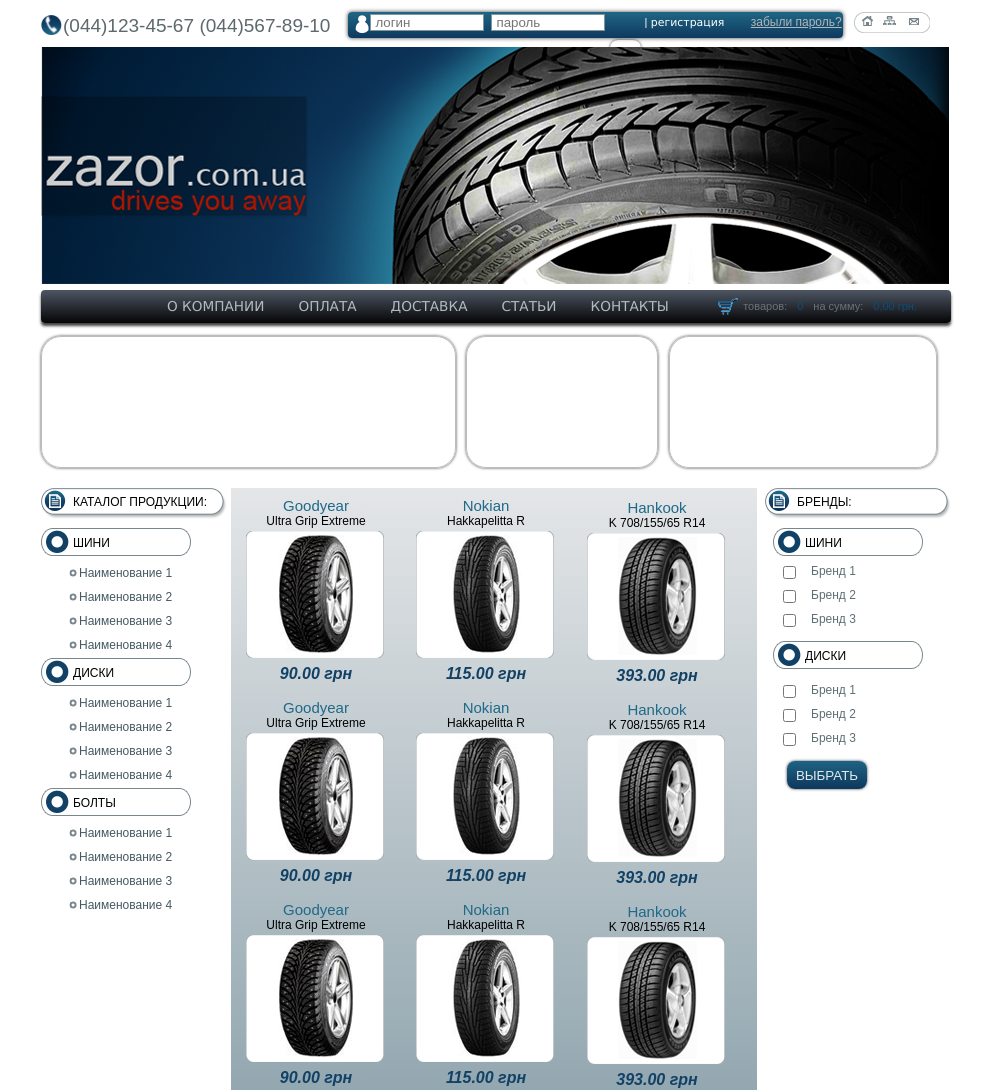
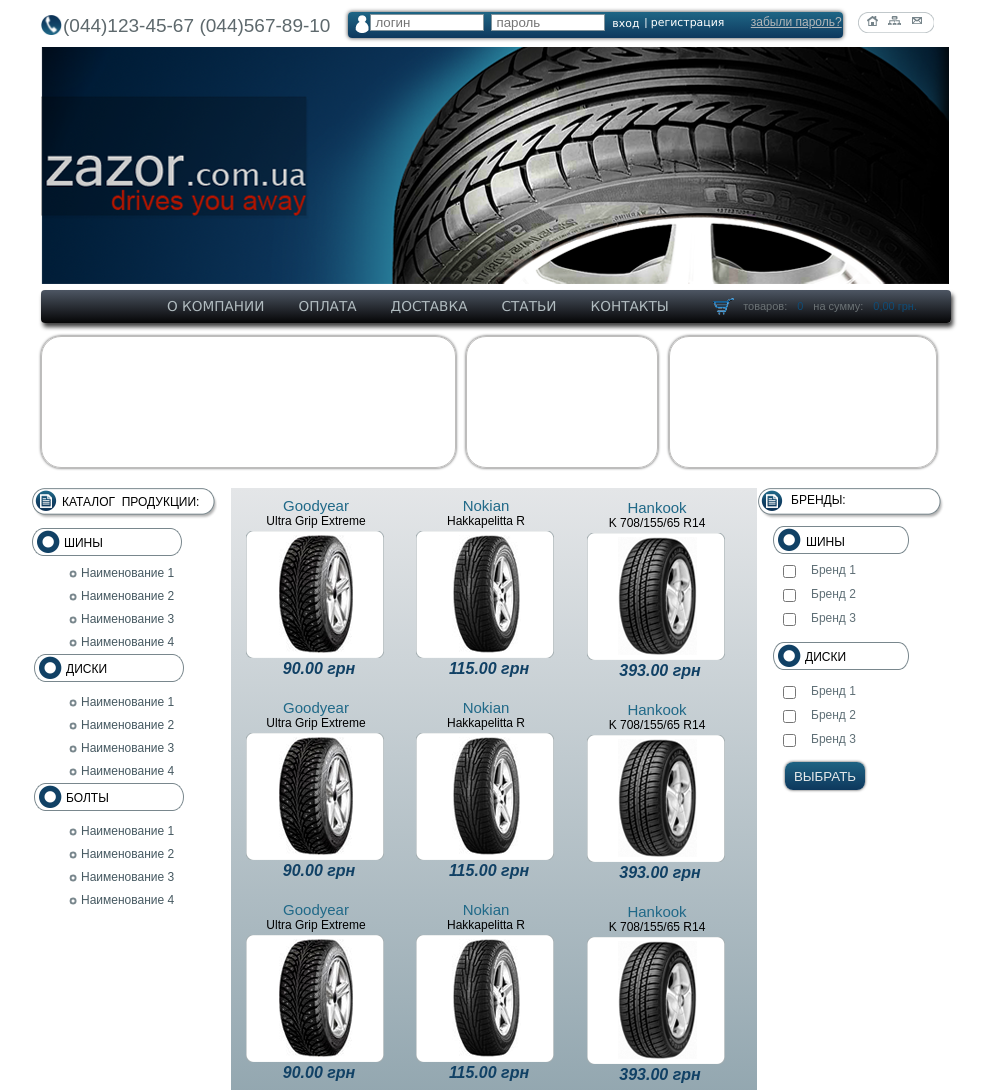
Before and after one commit to Honcharko/Honcharko.github.io, a plain HTML site: page html/h6/index.html in a window 1280 px wide. Shown: the top 1090 px of the page, without its empty margins (144-1131 px from the left). Drawn offline with Linux system fonts and the light colour scheme.

Commit message:
hw_6 fixed

```diff
--- a/html/h6/css/style.css
+++ b/html/h6/css/style.css
@@ -8,7 +8,7 @@
     width: 910px;
     height: 1295px;
     position: relative;
-    font-family: Arial, Helvetica, sans-serif;
+    font-family: LucidaSansUnicode ,Arial,  sans-serif;
 }
 header{
     padding-top: 15px;
@@ -64,7 +64,7 @@
 .login input::-webkit-input-placeholder{
     padding: 0 4px;
 }
-.login button{
+button.enter{
     float: right;
     background: none;
     border: none;
@@ -96,20 +96,51 @@
 .mini{
     float: right;
     margin: -3px -1px 0 10px;
-    padding-left: 4px;
     height: 35px;
     width: 94px;
     background-image: url(../img/mini.png);
     background-repeat:no-repeat;
 }
+.mini_l_img {
+    float: left;
+    display: block;
+    width: 12px;
+    height: 14px;
+    padding-top: 3px;
+    margin-left: 8px;
+    background: url("../img/home.png") no-repeat;
+    background-position: left;
+    cursor: pointer;
+}
 .mini a{
-    height: 11px;
-    width: 11px;
-    padding: 0 3px;
+    position: relative;
+    display: block;
+    width: 12px;
+    height: 14px;
+}
+.mini_c_img {
+    float: left;
+    display: block;
+    background: url("../img/map.png") no-repeat;
+    background-position: center;
+    width: 24px;
+    height: 14px;
+    padding-left: 9px;
+    padding-top: 3px;
+    cursor: pointer;
+}
+.mini_r_img {
+    float: left;
+    display: block;
+    background: url("../img/mail.png") no-repeat;
+    background-position: center;
+    width: 12px;
+    height: 14px;
+    padding-top: 3px;
+    cursor: pointer;
 }
 .foto{
     float: left;
-    /*margin-left: -16px;*/
     width: 908px;
     height: 237px;
     background: url(../img/foto.png) no-repeat;
@@ -125,13 +156,13 @@
     position: relative;
     padding-top: 6px;
 }
-.menu{
+nav{
     position: relative;
     overflow: hidden;
     width: 100%;
     background: linear-gradient(to bottom, #4d5663, #050506);
     border-radius: 4px;
-    box-shadow: 0px 3px 3px 0px rgba(0,0,0,0.75);
+    box-shadow: 2px 4px 4px 0px rgba(0,0,0,0.75);
 }
 ul.mainMenu li{
     float: left;
@@ -159,7 +190,7 @@
     float: right;
     padding-right: 29px;
 }
-.menu span{
+nav span{
     padding: 0 5px;
     float: left;
     font-size: 11px;
@@ -170,8 +201,13 @@
     color: #0f4c77;
 }
 .box a{
+    display: block;
+    width: 25px;
+    height: 20px;
     float: left;
-    padding-top: 8px;
+    padding-top: 10px;
+    background: url("../img/box.png") no-repeat;
+    background-position-y: 8px;
 }
 .blocks{
     width: 100%;
@@ -218,14 +254,16 @@
     font-size: 12px;
     display: block;
     width: 155px;
+    margin-left: -9px;
     height: 27px;
-    padding: 7px 0 0 32px;
+    padding: 7px 0 0 30px;
     background: url("../img/product.png") no-repeat;
 }
 p.tyres{
     font-size: 12px;
     display: block;
     width: 150px;
+    margin-left: -9px;
     height: 20px;
     padding: 14px 0 0 32px;
     background: url("../img/tyres.png") no-repeat;
@@ -234,9 +272,9 @@
 .left a{
     display: block;
     width: 113px;
-    height: 14px;
-    padding: 1px 0 0 10px;
-    margin: 9px 0 0 28px;
+    height: 13px;
+    padding: 0 0 0 12px;
+    margin: 10px 0 0 28px;
     font-size: 12px;
     text-decoration: none;
     color: #465961;
@@ -253,8 +291,9 @@
     font-size: 12px;
     display: block;
     width: 150px;
-    height: 20px;
+    height: 23px;
     padding: 14px 0 0 32px;
+    margin-left: -7px;
     background: url("../img/tyres.png") no-repeat;
     background-position: 0 6px;
 }
@@ -320,7 +359,7 @@
     padding-top: 4px;
 }
 p.price{
-    margin-top: 5px;
+    margin-left: 6px;
     color: #114165;
     font-weight: bold;
     font-size: 16px;
@@ -337,17 +376,17 @@
     display: block;
     width: 155px;
     height: 27px;
-    padding: 7px 0 0 32px;
+    padding: 5px 0 0 33px;
     background: url("../img/product.png") no-repeat;
-    margin-left: 8px;
+    margin-left: 1px;
 }
 .tyres_r {
     font-size: 12px;
     display: block;
     width: 150px;
     height: 24px;
-    padding: 14px 0 0 32px;
-    background: url("../img/tyres.png") no-repeat;
+    padding: 15px 0 0 33px;
+    background: url("../img/tyres_r.png") no-repeat;
     background-position: 0 6px;
     margin-left: 16px;
 }
@@ -357,7 +396,7 @@
     width: 150px;
     height: 30px;
     padding: 14px 0 0 32px;
-    background: url("../img/tyres.png") no-repeat;
+    background: url("../img/tyres_r.png") no-repeat;
     background-position: 0 6px;
     margin-left: 16px;
 }
@@ -374,7 +413,7 @@
     color: #5f6f76;
 }
 .right_content form{
-    height: 74px;
+    height: 76px;
 }
 .brand_1,
 .brand_2,
@@ -385,14 +424,14 @@
     margin-top: 1px;
     margin-bottom: 6px;
 }
-form button{
+button.r_form{
     height: 28px;
     width: 80px;
     background: linear-gradient(to bottom, #1e6383, #0e385d);
     color: #e5e9ea;
     border: none;
     border-radius: 8px;
-    margin-left: 30px;
+    margin-left: 28px;
     margin-top: 9px;
     box-shadow: 0px 0px 3px 0px rgba(0,0,0,0.75);
 
--- a/html/h6/index.html
+++ b/html/h6/index.html
@@ -24,16 +24,16 @@
                     <a class="forgot" href="/">забыли пароль?</a>
                 </div>
                     <div class="mini">
-                        <a href="/"><img src="./img/home.png" alt="home"></a>
-                        <a href="/"><img src="./img/map.png" alt="map"></a>
-                        <a href="/"><img src="./img/mail.png" alt="mail"></a>
+                        <div class="mini_l_img"><a href="/"></a></div>
+                        <div class="mini_c_img"><a href="/"></a></div>
+                        <div class="mini_r_img"><a href="/"></a></div>
                     </div>
                 <div class="foto">
                     <a href="/"></a>
                 </div>
             </header>
                 <main>
-                    <div class="menu">
+                    <nav>
                         <ul class="mainMenu">
                             <li><a href="#">О КОМПАНИИ</a></li>
                             <li><a href="#">ОПЛАТА</a></li>
@@ -42,11 +42,11 @@
                             <li><a href="#">КОНТАКТЫ</a></li>
                         </ul>
                             <div class="box">
-                            <a href="/"><img src="./img/box.png" alt="box"></a>
+                            <a href="/"></a>
                             <span class="goods">товаров:</span><span class="color">0</span>
                             <span>на сумму:</span><span class="color">0,00 грн.</span>
                             </div>
-                    </div>
+                    </nav>
                     <div class="blocks">
                         <div class="left_block"></div>
                         <div class="center"></div>
@@ -55,8 +55,8 @@
                 </main>
             <div class="content">
                 <aside class="left">
-                    <p class="catalog">КАТАЛОГ ПРОДУКЦИИ:</p>
-                    <p class="tyres">ШИНИ</p>
+                    <p class="catalog">КАТАЛОГ &nbsp;ПРОДУКЦИИ:</p>
+                    <p class="tyres">ШИНЫ</p>
                     <a href="/">Наименование 1</a>
                     <a href="/">Наименование 2</a>
                     <a href="/">Наименование 3</a>
@@ -148,7 +148,7 @@
                 </div>
                 <aside class="right_content">
                     <p class="brands">БРЕНДЫ:</p>
-                    <p class="tyres_r">ШИНИ</p>
+                    <p class="tyres_r">ШИНЫ</p>
                     <form action="/">
                         <div class="brand_1">
                         <input class="box" type="checkbox" id="box_1"><label for="box_1">Бренд 1</label>
@@ -171,7 +171,7 @@
                         <div class="brand_6">
                             <input class="box" type="checkbox" id="box_7"><label for="box_7">Бренд 3</label>
                         </div>
-                        <button type="submit">ВЫБРАТЬ</button>
+                        <button class="r_form" type="submit">ВЫБРАТЬ</button>
                     </form>
                 </aside>
                 <div class="logo">
```
Also changed, not shown: html/h7-8/index.html (added, +10 -0 lines), html/h6/img/tyres_r.png (added).
